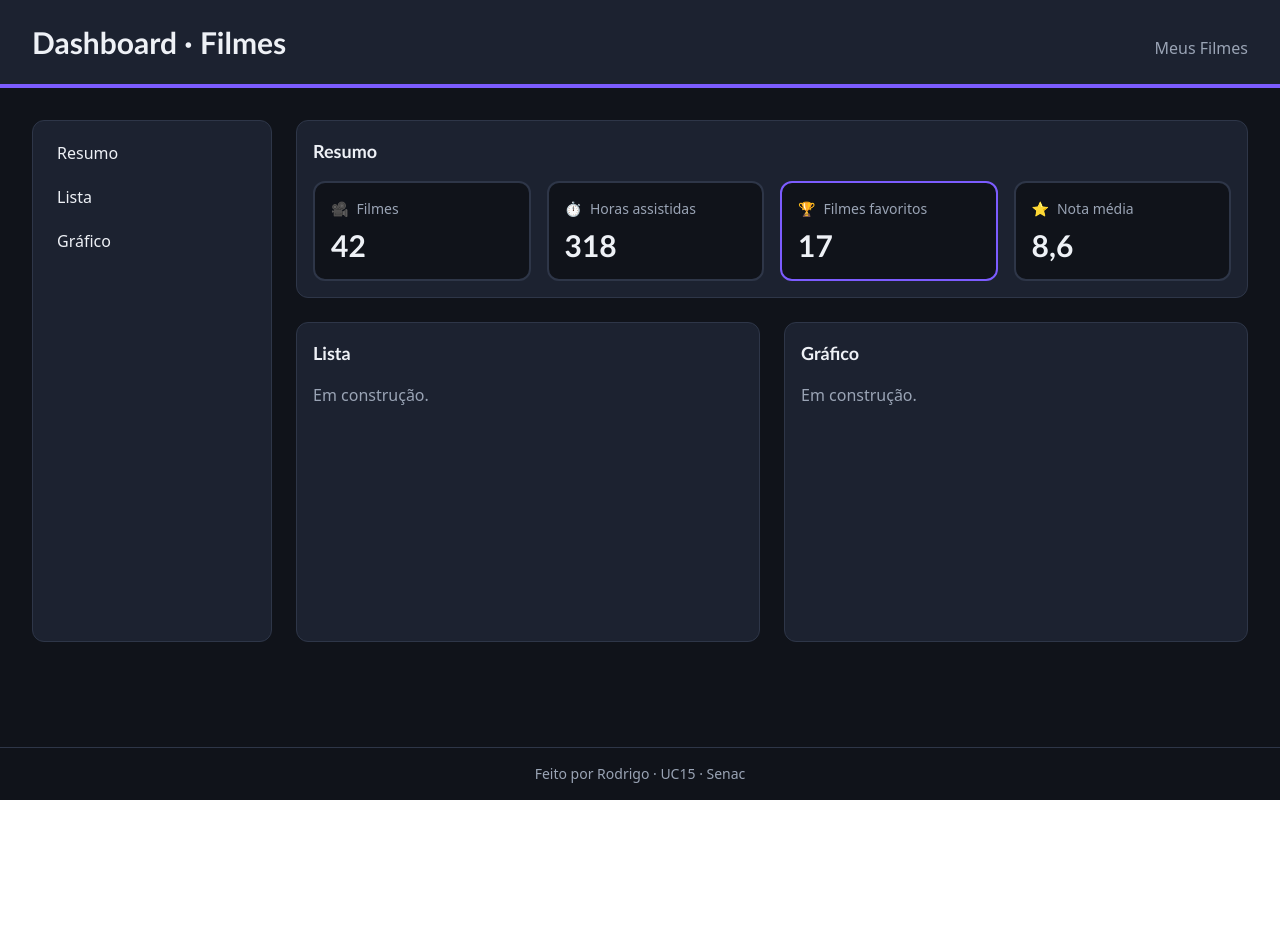
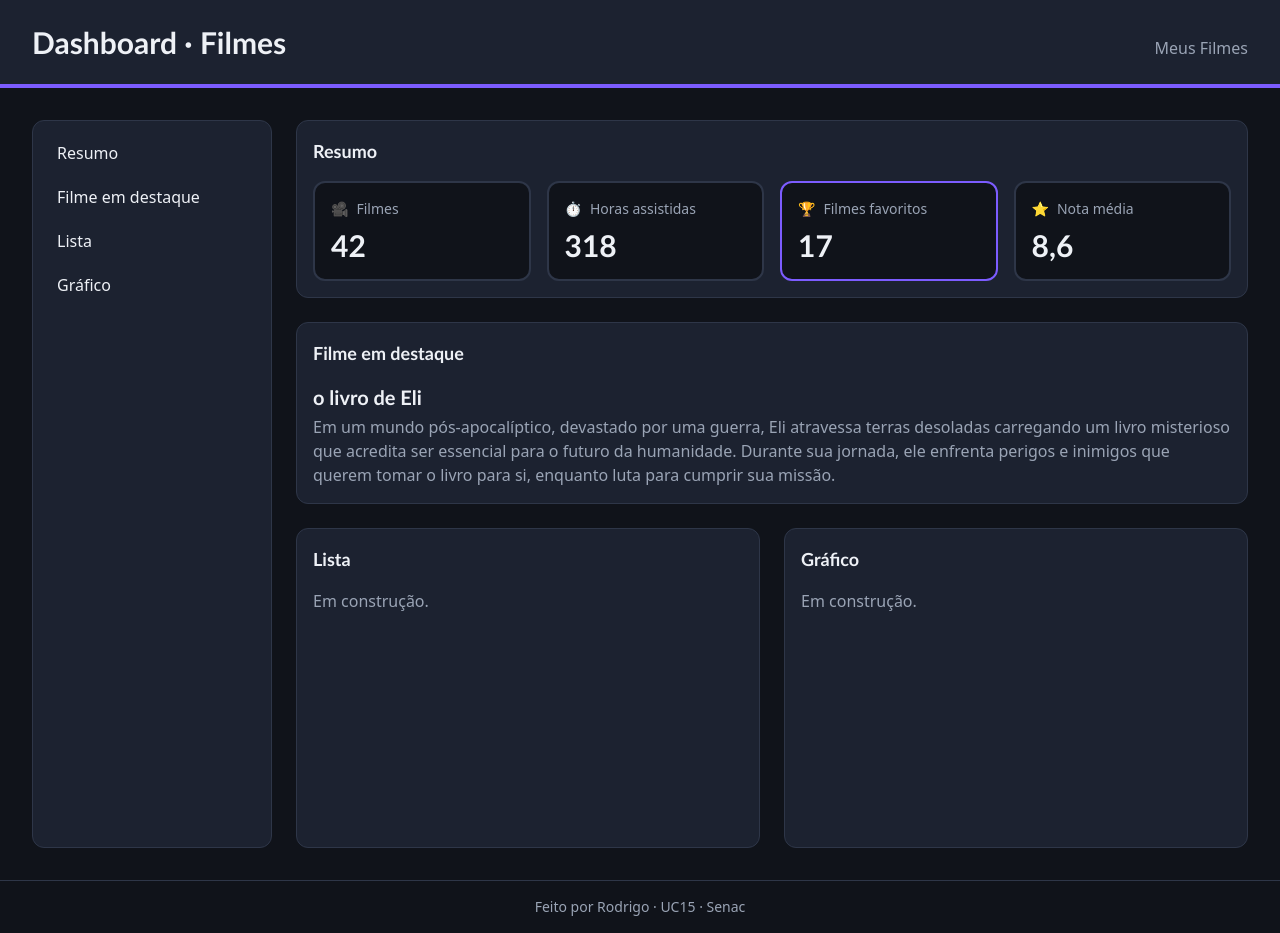
Before and after one commit to RodrigoGenevro/my-dashboard, a React (Vite) app: page / in a window 1280 px wide. Before the commit the page ends 800 px from the top, so only its background shows below. Built offline with nearby package versions, Linux system fonts and the light colour scheme.

Commit message:
feat: add highlight panel to the grid

```diff
--- a/src/App.jsx
+++ b/src/App.jsx
@@ -19,9 +19,29 @@ function App() {
           <div className="grid grid-cols-2 gap-4 md:grid-cols-4">
             <SummaryCard title="Filmes" value={42} icon="🎥" />
             <SummaryCard title="Horas assistidas" value={318} icon="⏱️" />
-            <SummaryCard title="Filmes favoritos" value={17} icon="🏆" isHighlighted/>
+            <SummaryCard
+              title="Filmes favoritos"
+              value={17}
+              icon="🏆"
+              isHighlighted
+            />
             <SummaryCard title="Nota média" value="8,6" icon="⭐" />
           </div>
+        </Panel>
+
+        <Panel
+          id="highlight"
+          title="Filme em destaque"
+          className="md:col-span-2"
+        >
+          <h3 className="font-heading text-xl font-bold">o livro de Eli</h3>
+          <p className="mt-1 text-muted">
+            Em um mundo pós-apocalíptico, devastado por uma guerra, Eli
+            atravessa terras desoladas carregando um livro misterioso que
+            acredita ser essencial para o futuro da humanidade. Durante sua
+            jornada, ele enfrenta perigos e inimigos que querem tomar o livro
+            para si, enquanto luta para cumprir sua missão.
+          </p>
         </Panel>
 
         <Panel id="list" title="Lista" className="xl:min-h-80">
--- a/src/components/Menu.jsx
+++ b/src/components/Menu.jsx
@@ -19,7 +19,7 @@ function Menu() {
       id="menu"
       aria-label="Menu principal"
       className="rounded-xl border border-border bg-surface p-3
-        md:col-span-2 xl:col-span-1 xl:row-span-2"
+        md:col-span-2 xl:col-span-1 xl:row-span-3"
     >
       <button
         type="button"
@@ -43,6 +43,11 @@ function Menu() {
           </a>
         </li>
         <li>
+          <a href="#highlight" onClick={closeMenu} className={linkClass}>
+            Filme em destaque
+          </a>
+        </li>
+        <li>
           <a href="#list" onClick={closeMenu} className={linkClass}>
             Lista
           </a>
```
